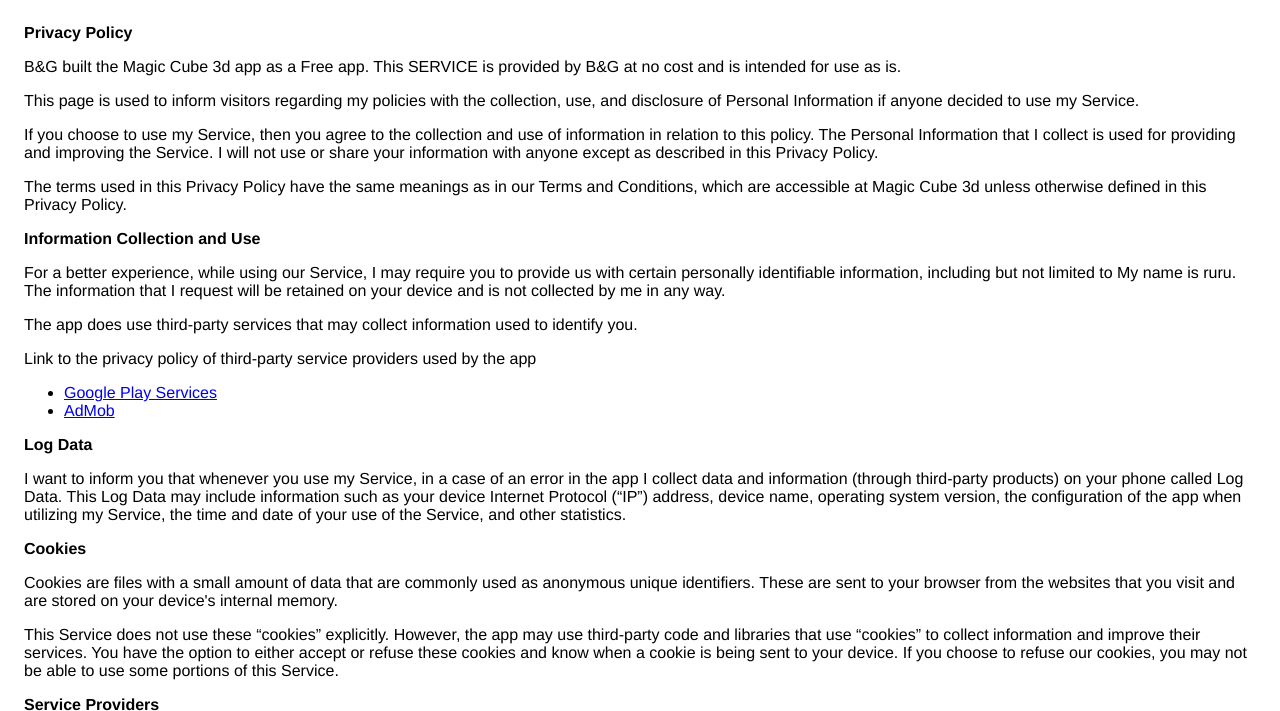
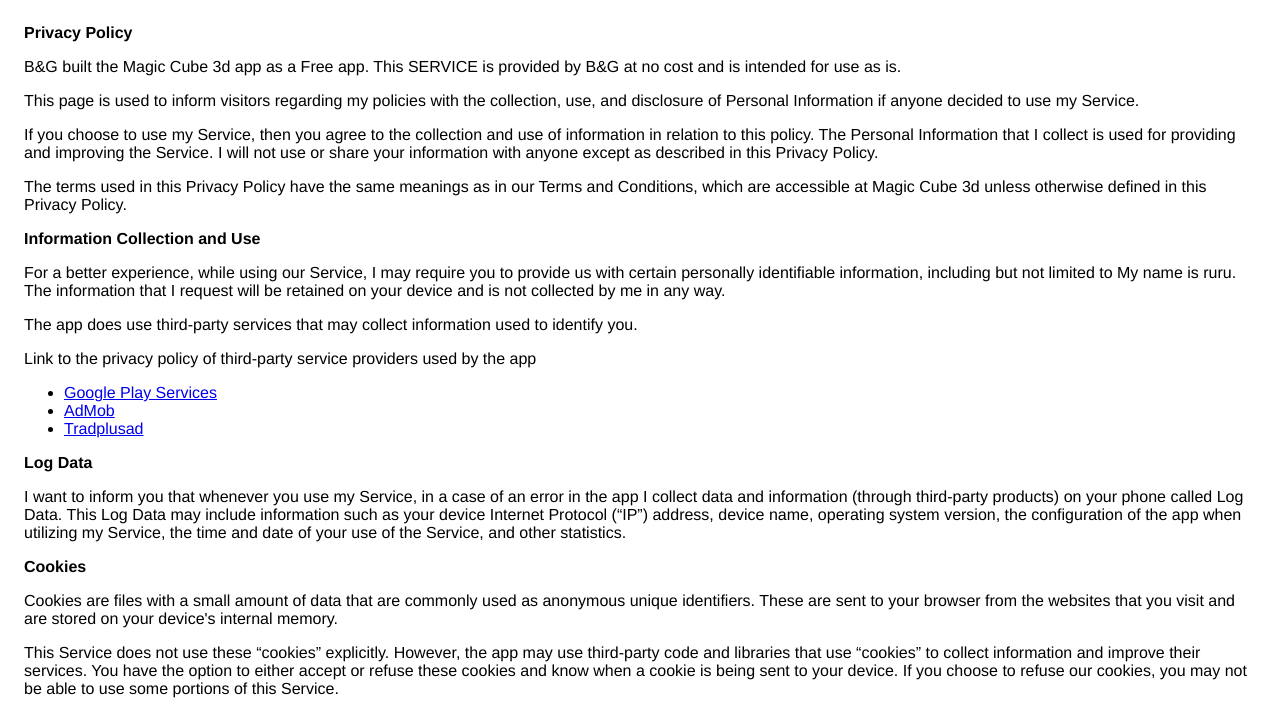
Before and after one commit to gfx16800/gfx16800.github.io, a plain HTML site: page index.html in a window 1280 px wide. Shown: the top 711 px of the page. Drawn offline with Linux system fonts and the light colour scheme.

Commit message:
Update index.html

```diff
--- a/index.html
+++ b/index.html
@@ -37,7 +37,7 @@
                   </p> <p>
                     Link to the privacy policy of third-party service providers used
                     by the app
-                  </p> <ul><li><a href="https://www.google.com/policies/privacy/" target="_blank" rel="noopener noreferrer">Google Play Services</a></li><li><a href="https://support.google.com/admob/answer/6128543?hl=en" target="_blank" rel="noopener noreferrer">AdMob</a></li><!----><!----><!----><!----><!----><!----><!----><!----><!----><!----><!----><!----><!----><!----><!----><!----><!----><!----><!----><!----><!----><!----><!----><!----><!----><!----></ul></div> <p><strong>Log Data</strong></p> <p>
+                  </p> <ul><li><a href="https://www.google.com/policies/privacy/" target="_blank" rel="noopener noreferrer">Google Play Services</a></li><li><a href="https://support.google.com/admob/answer/6128543?hl=en" target="_blank" rel="noopener noreferrer">AdMob</a></li><li><a href="https://docs.tradplusad.com/en/privacy-policy/" target="_blank" rel="noopener noreferrer">Tradplusad</a></li><!----><!----><!----><!----><!----><!----><!----><!----><!----><!----><!----><!----><!----><!----><!----><!----><!----><!----><!----><!----><!----><!----><!----><!----><!----><!----></ul></div> <p><strong>Log Data</strong></p> <p>
                   I want to inform you that whenever you
                   use my Service, in a case of an error in the app
                   I collect data and information (through third-party
```
